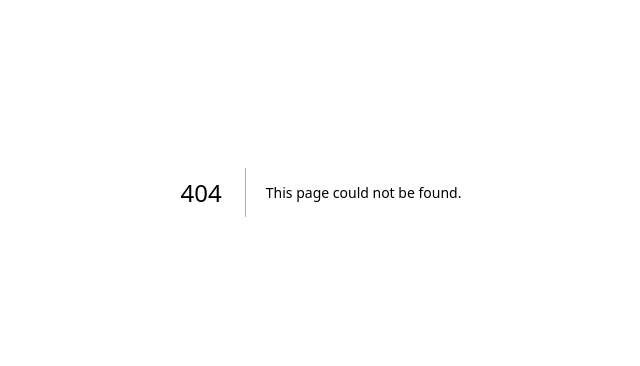
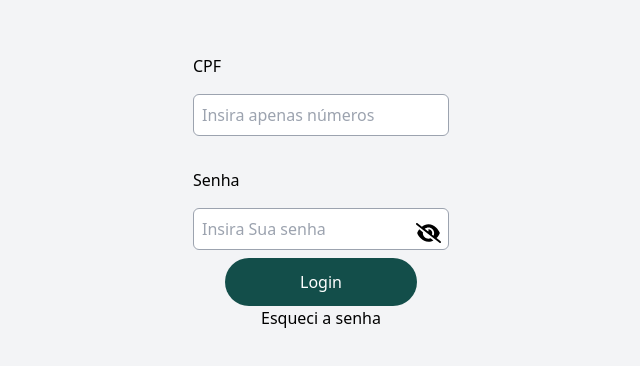
Before and after one commit to Yamazaki-Khaio/Cometa-Ingresso, a Next.js app in the folder ingressoscometa/: page /loginadm in a window 1280 px wide. Before the commit this address had no page. Shown: the part 208-574 px from the top of the page, without its empty margins (319-959 px from the left). Built offline with nearby package versions, Linux system fonts and the light colour scheme.

Commit message:
tela login adm feita

```diff
--- /dev/null
+++ b/ingressoscometa/src/components/LoginAdm/loginAdm.tsx
@@ -0,0 +1,52 @@
+import CampoCpf from "../CadastroUsuario/CampoCpf";
+import CampoSenha from "../CadastroUsuario/CampoSenha";
+import BotaoEntrar from "../CadastroUsuario/BotaoEntrar.1";
+import CampoEsqueciSenha from "../CadastroUsuario/CampoEsqueciSenha";
+import Message from "../CabecalhoCadastro/Mensagem";
+import { FormEventHandler } from "react";
+import { signIn } from "next-auth/react";
+
+export default function loginAdm() {
+
+const hanldeSubmit: FormEventHandler<HTMLFormElement> = (e) => {
+    e.preventDefault();
+    const menssage = document.getElementById('menssage');
+    const cpf = document.getElementById('cpf');
+    const senha = document.getElementById('senha');
+    if (menssage?.style.display === 'block') {
+        menssage.style.display = 'none';
+        cpf.style.borderColor = '#808080';
+        senha.style.borderColor = '#808080';
+    }
+
+    const res = signIn("credentials", { cpf: cpf?.value, password: senha?.value, redirect: false });
+
+    res.then((resultado) => {
+        if (resultado.ok) {
+            window.location.replace("/home");
+        } else {
+            if (menssage) {
+                menssage.style.display = 'block';
+                cpf.style.borderColor = 'red';
+                senha.style.borderColor = 'red';
+            }
+        }
+    });
+};
+
+return (
+    <div className="flex flex-col justify-center items-center h-screen bg-gray-100">
+        <form onSubmit={hanldeSubmit}>
+            <CampoCpf />
+            <CampoSenha />
+            <div className="flex justify-center w-full">
+                <BotaoEntrar />
+            </div>
+            <div className="flex justify-center w-full">
+                <CampoEsqueciSenha/>
+            </div>
+            <Message mensagem="cpf ou senha inválida" />
+        </form>
+    </div>
+);
+}
--- /dev/null
+++ b/ingressoscometa/src/pages/loginadm.tsx
@@ -0,0 +1,9 @@
+import LoginAdm from "@/components/LoginAdm/loginAdm";
+
+export default function loginadm(){
+    return(
+        <div>
+            <LoginAdm/>
+        </div>
+    )
+}
```
